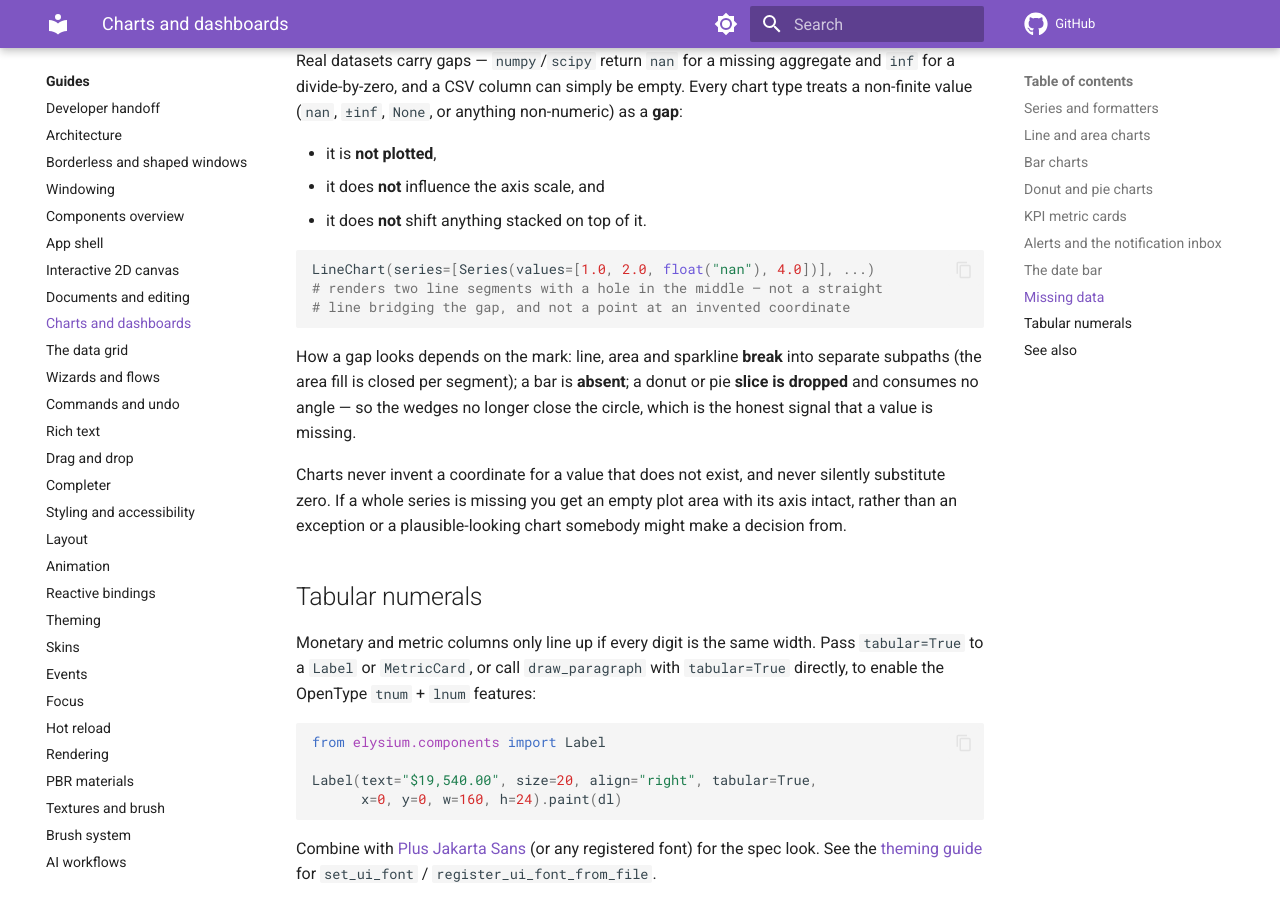
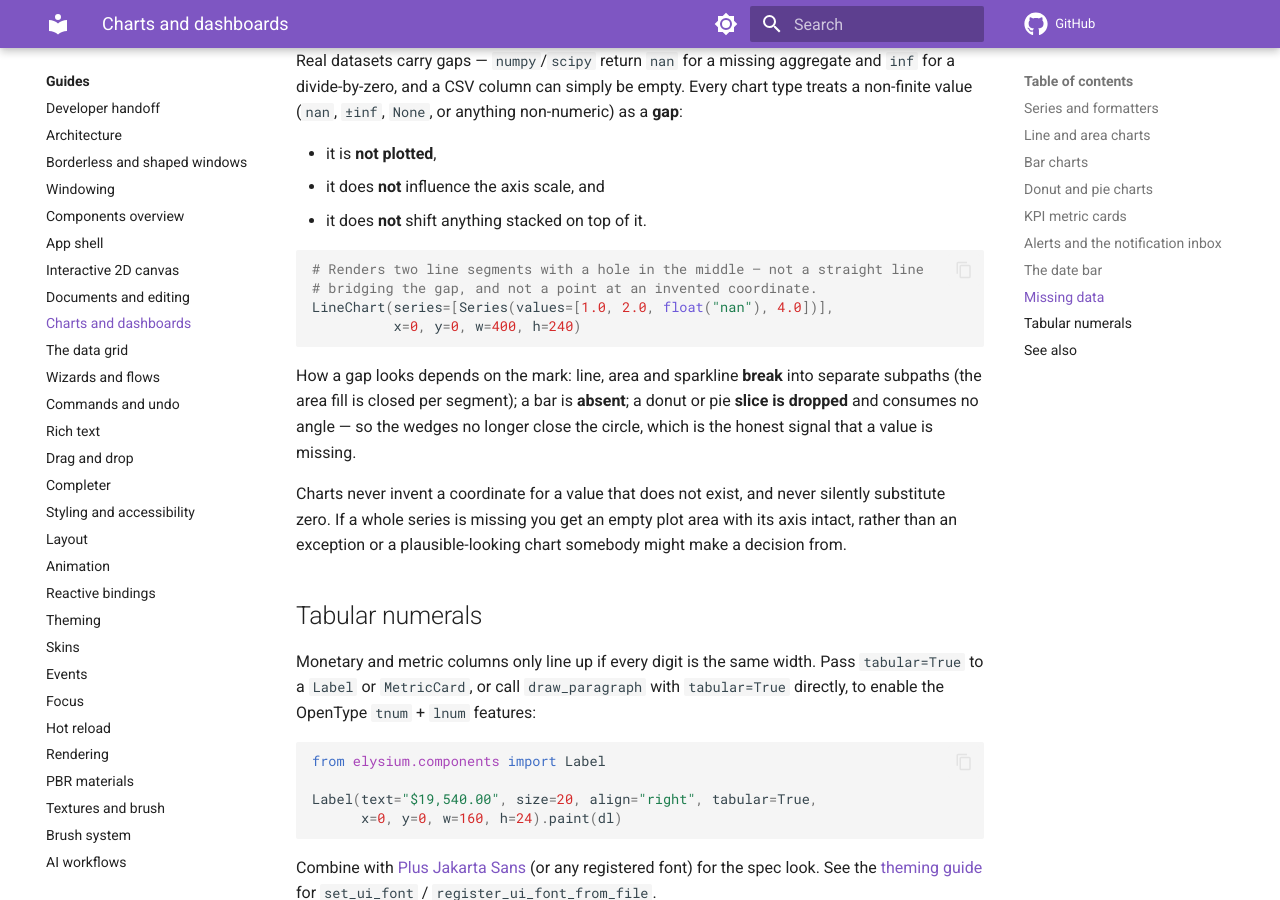
Before and after one commit to elysiumui/elysium, an MkDocs documentation site: the page built from docs/guides/charts-and-dashboards.md, in a window 1280 px wide and 900 px high, scrolled down 3619 px. Built offline with MkDocs 1.6.1 and Material for MkDocs 9.7.7, drawn with Linux system fonts in a browser that asks for light colours; comment, search, counter and statistics services are not loaded.

````diff
--- a/docs/guides/charts-and-dashboards.md
+++ b/docs/guides/charts-and-dashboards.md
@@ -177,9 +177,10 @@ anything non-numeric) as a **gap**:
 - it does **not** shift anything stacked on top of it.
 
 ```python
-LineChart(series=[Series(values=[1.0, 2.0, float("nan"), 4.0])], ...)
-# renders two line segments with a hole in the middle — not a straight
-# line bridging the gap, and not a point at an invented coordinate
+# Renders two line segments with a hole in the middle — not a straight line
+# bridging the gap, and not a point at an invented coordinate.
+LineChart(series=[Series(values=[1.0, 2.0, float("nan"), 4.0])],
+          x=0, y=0, w=400, h=240)
 ```
 
 How a gap looks depends on the mark: line, area and sparkline **break** into
````
